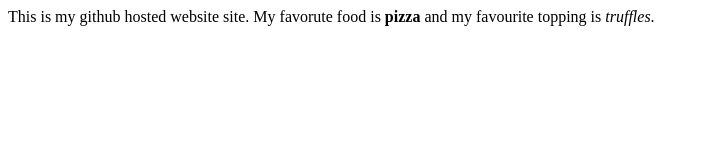
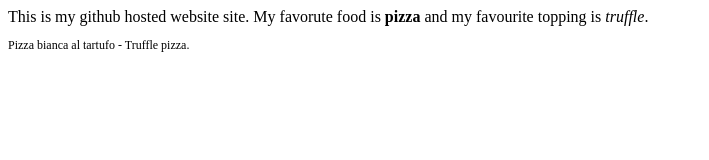
Before and after one commit to sofiamz/sofiamz.github.io, a plain HTML site: page index.html in a window 1280 px wide. Shown: the whole page, without its empty margins (0-709 px from the left). Drawn offline with Linux system fonts and the light colour scheme.

Commit message:
subm version

```diff
--- a/index.html
+++ b/index.html
@@ -6,7 +6,13 @@
 
 </head>
 
-<body> This is my github hosted website site. My favorute food is <b>pizza</b> and my favourite topping is <i>truffles</i>.
+<body> <style> .mynewstyle {font-size: 20px}
+		p{font-size: 20px}
+	</style>This is my github hosted website site. My favorute food is <b>pizza</b> and my favourite topping is <i>truffle</i>.
+
+	<p><style> .mynewstyle {font-size: 20px}
+		p{font-size: 12px}
+	</style> Pizza bianca al tartufo - Truffle pizza.</p>
 
 </body>
 </html>
```
